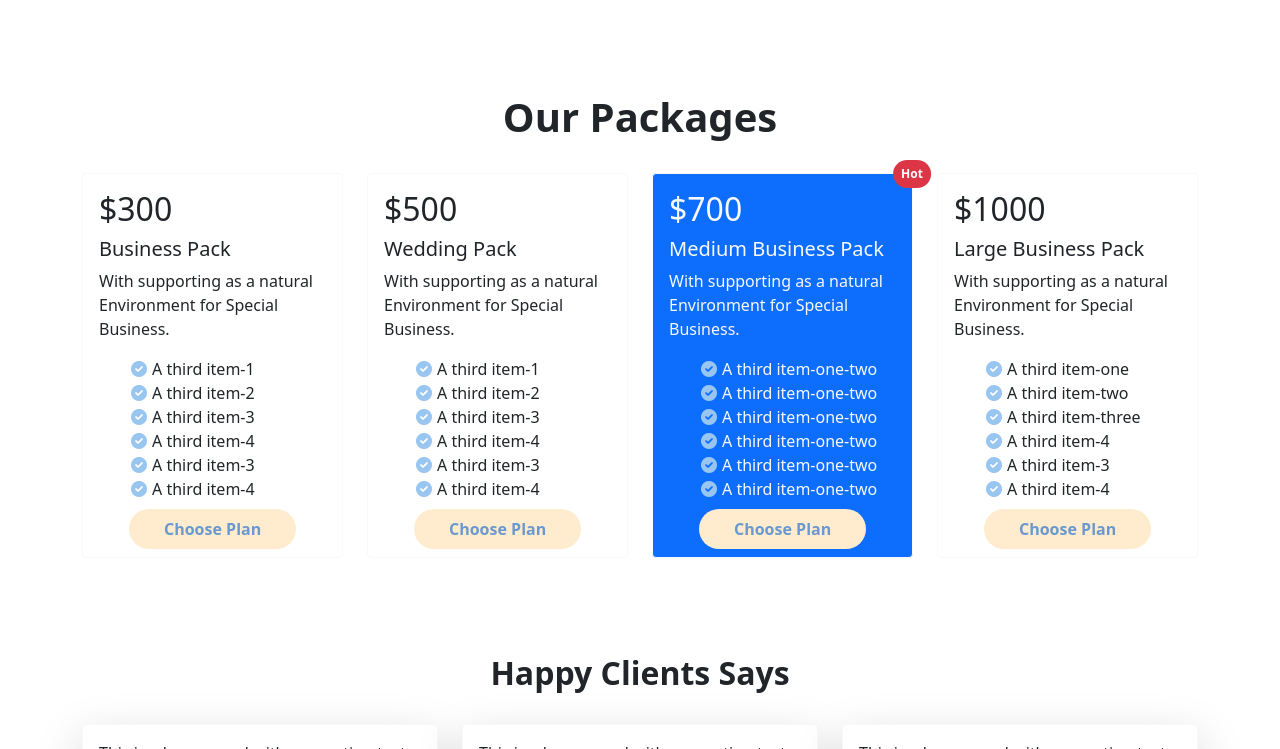
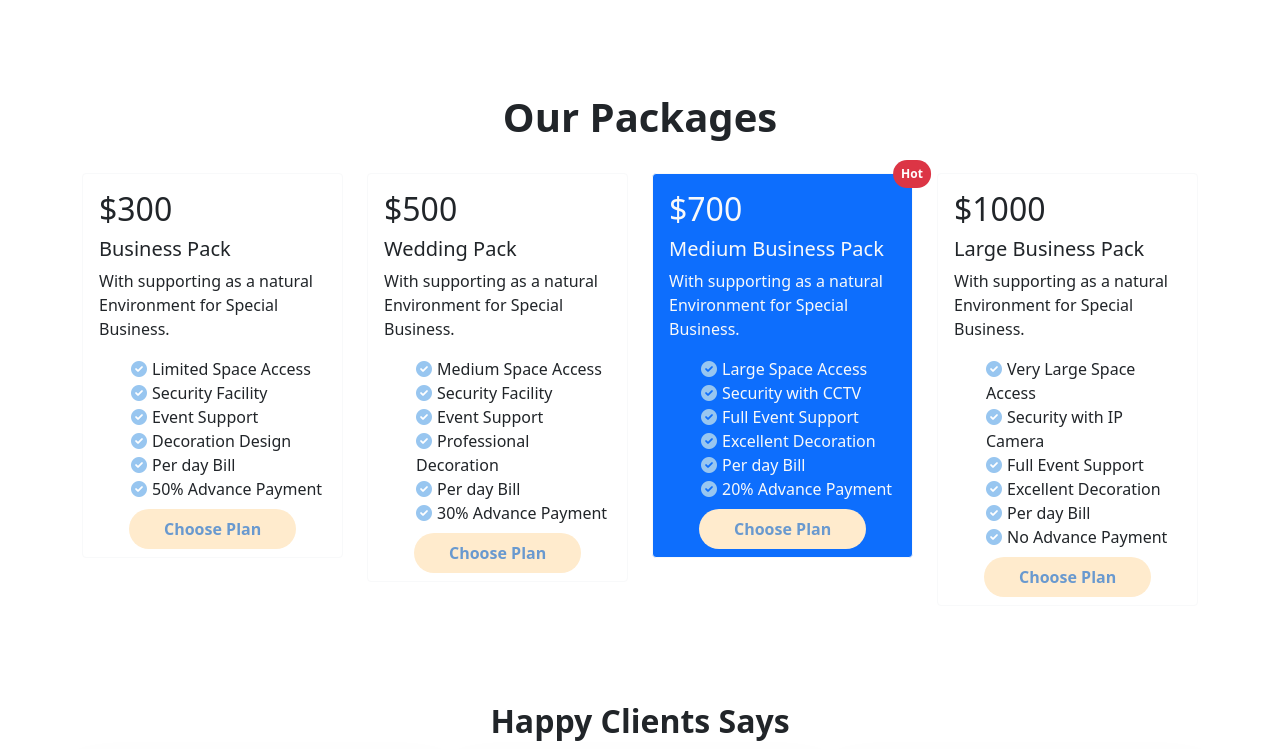
Before and after one commit to masud1989/conventio-center, a plain HTML site: page index.html in a window 1280 px wide. Shown: the part 1060-1809 px from the top of the page. Drawn offline with nearby package versions, Linux system fonts and the light colour scheme.

Commit message:
Complete

```diff
--- a/index.html
+++ b/index.html
@@ -60,7 +60,7 @@
                   </div>
                   <div class="carousel-item">
                     <img src="images/slider/2.jpg" class="d-block w-100" alt="...">
-                    <div class="carousel-caption d-none d-md-block">
+                    <div class="carousel-caption d-none ">
                       <h5>Second slide label</h5>
                       <p>Some representative placeholder content for the second slide.</p>
                     </div>
@@ -156,12 +156,12 @@
             <h5 class="card-title"> Business Pack</h5>
             <p class="card-text">With supporting as a natural Environment for Special Business.</p>
             <ul>
-              <li><i class="fas fa-check-circle"></i>A third item-1</li>
-              <li><i class="fas fa-check-circle"></i>A third item-2</li>
-              <li><i class="fas fa-check-circle"></i>A third item-3</li>
-              <li><i class="fas fa-check-circle"></i>A third item-4</li>
-              <li><i class="fas fa-check-circle"></i>A third item-3</li>
-              <li><i class="fas fa-check-circle"></i>A third item-4</li>
+              <li><i class="fas fa-check-circle"></i>Limited Space Access</li>
+              <li><i class="fas fa-check-circle"></i>Security Facility</li>
+              <li><i class="fas fa-check-circle"></i>Event Support</li>
+              <li><i class="fas fa-check-circle"></i>Decoration Design</li>
+              <li><i class="fas fa-check-circle"></i>Per day Bill</li>
+              <li><i class="fas fa-check-circle"></i>50% Advance Payment</li>
             </ul>
             <a href="#" class="btn-higtlight">Choose Plan</a>
           </div>
@@ -176,12 +176,12 @@
             <h5 class="card-title"> Wedding Pack</h5>
             <p class="card-text">With supporting as a natural Environment for Special Business.</p>
             <ul>
-              <li><i class="fas fa-check-circle"></i>A third item-1</li>
-              <li><i class="fas fa-check-circle"></i>A third item-2</li>
-              <li><i class="fas fa-check-circle"></i>A third item-3</li>
-              <li><i class="fas fa-check-circle"></i>A third item-4</li>
-              <li><i class="fas fa-check-circle"></i>A third item-3</li>
-              <li><i class="fas fa-check-circle"></i>A third item-4</li>
+              <li><i class="fas fa-check-circle"></i>Medium Space Access</li>
+              <li><i class="fas fa-check-circle"></i>Security Facility</li>
+              <li><i class="fas fa-check-circle"></i>Event Support </li>
+              <li><i class="fas fa-check-circle"></i>Professional Decoration</li>
+              <li><i class="fas fa-check-circle"></i>Per day Bill</li>
+              <li><i class="fas fa-check-circle"></i>30% Advance Payment</li>
             </ul>
             <a href="#" class="btn-higtlight">Choose Plan</a>
           </div>
@@ -199,12 +199,12 @@
       <h5 class="card-title"> Medium Business Pack</h5>
       <p class="card-text">With supporting as a natural Environment for Special Business.</p>
       <ul>
-        <li><i class="fas fa-check-circle"></i>A third item-one-two</li>
-        <li><i class="fas fa-check-circle"></i>A third item-one-two</li>
-        <li><i class="fas fa-check-circle"></i>A third item-one-two</li>
-        <li><i class="fas fa-check-circle"></i>A third item-one-two</li>
-        <li><i class="fas fa-check-circle"></i>A third item-one-two</li>
-        <li><i class="fas fa-check-circle"></i>A third item-one-two</li>
+              <li><i class="fas fa-check-circle"></i>Large Space Access</li>
+              <li><i class="fas fa-check-circle"></i>Security with CCTV</li>
+              <li><i class="fas fa-check-circle"></i>Full Event Support</li>
+              <li><i class="fas fa-check-circle"></i>Excellent Decoration </li>
+              <li><i class="fas fa-check-circle"></i>Per day Bill</li>
+              <li><i class="fas fa-check-circle"></i>20% Advance Payment</li>
       </ul>
       <a href="#" class="btn-higtlight">Choose Plan</a>
     </div>
@@ -219,12 +219,12 @@
       <h5 class="card-title">Large Business Pack</h5>
       <p class="card-text">With supporting as a natural Environment for Special Business.</p>
       <ul>
-        <li><i class="fas fa-check-circle"></i>A third item-one</li>
-        <li><i class="fas fa-check-circle"></i>A third item-two</li>
-        <li><i class="fas fa-check-circle"></i>A third item-three</li>
-        <li><i class="fas fa-check-circle"></i>A third item-4</li>
-        <li><i class="fas fa-check-circle"></i>A third item-3</li>
-        <li><i class="fas fa-check-circle"></i>A third item-4</li>
+        <li><i class="fas fa-check-circle"></i>Very Large Space Access</li>
+        <li><i class="fas fa-check-circle"></i>Security  with IP Camera</li>
+        <li><i class="fas fa-check-circle"></i>Full Event Support</li>
+        <li><i class="fas fa-check-circle"></i>Excellent Decoration </li>
+        <li><i class="fas fa-check-circle"></i>Per day Bill</li>
+        <li><i class="fas fa-check-circle"></i>No Advance Payment</li>
       </ul>
       <a href="#" class="btn-higtlight">Choose Plan</a>
     </div>
```
